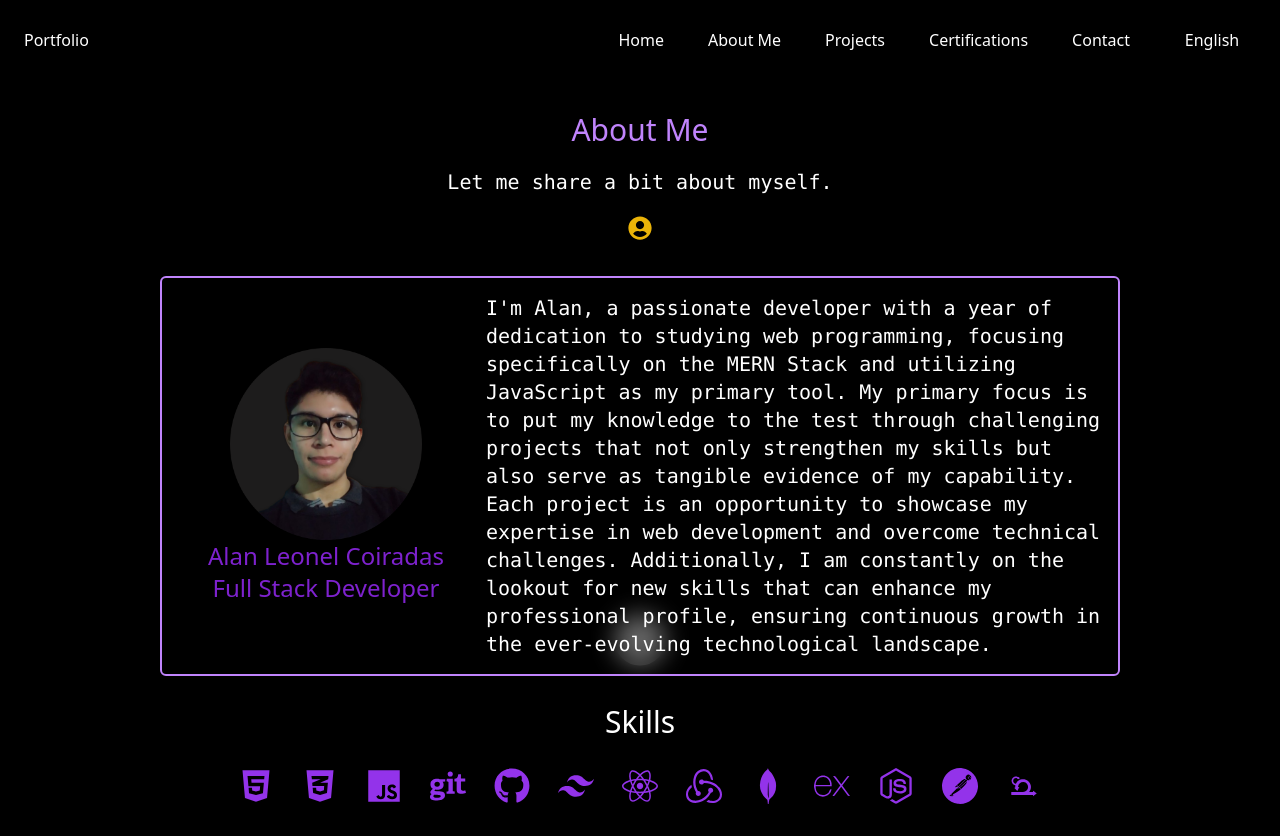
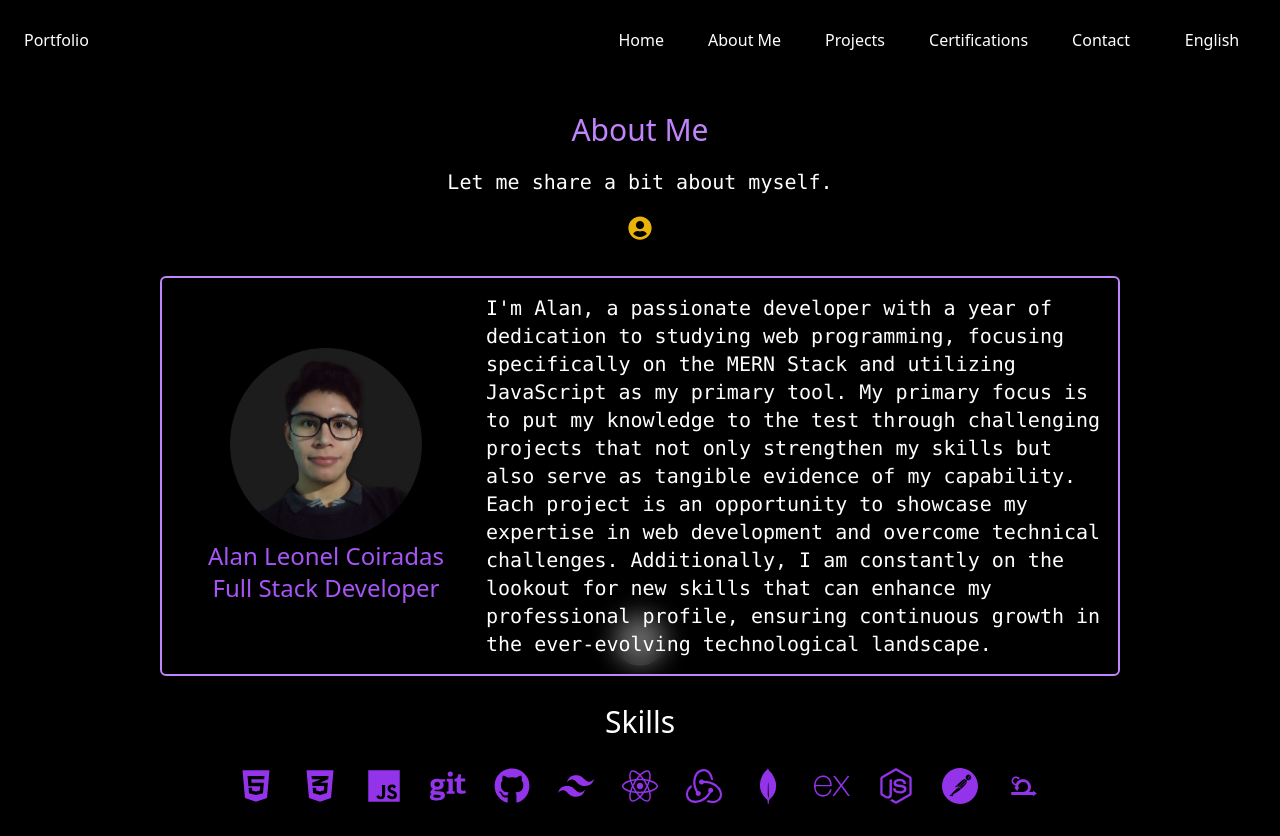
Before and after one commit to leocoiradas/Portfolio, a React (Vite) app: page /about in a window 1280 px wide. Built offline with nearby package versions, Linux system fonts and the light colour scheme.

Commit message:
Modificación de estilos en Details

```diff
--- a/src/components/about_components/Details.jsx
+++ b/src/components/about_components/Details.jsx
@@ -6,7 +6,7 @@ function Details() {
   const { t } = useTranslation("global")
   const details = {
     name: "Alan Leonel Coiradas",
-    title: "Full Stack Developer",
+    profession: "Full Stack Developer",
     message: "about.message"
   };
 
@@ -16,8 +16,8 @@ function Details() {
             <article className="w-48 h-48">
                 <img src={profileImg} alt={details.name} className="object-cover w-full h-full" />
             </article>
-            <h4 className="text-purple-700">{details.name}</h4>
-            <h4 className="text-purple-700">{details.title}</h4>
+            <h4 className="text-purple-500">{details.name}</h4>
+            <h4 className="text-purple-500">{details.profession}</h4>
       </article>
       <article className="flex flex-col gap-4 lg:w-2/3">
         <p className="text-center text-base font-mono lg:text-start lg:text-xl">{t(details.message)}</p>
```
